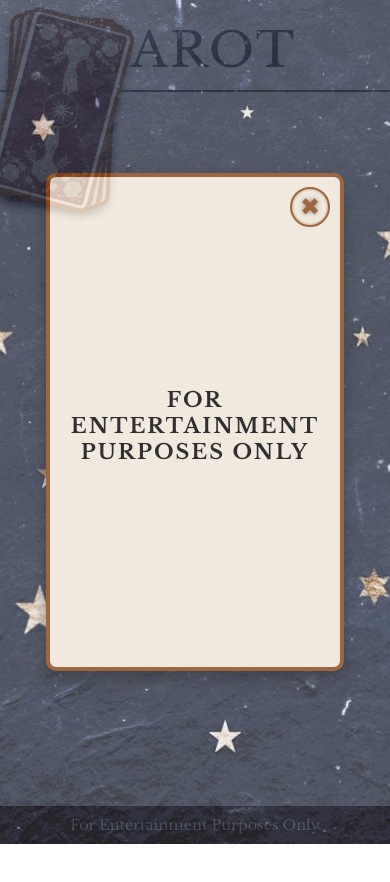
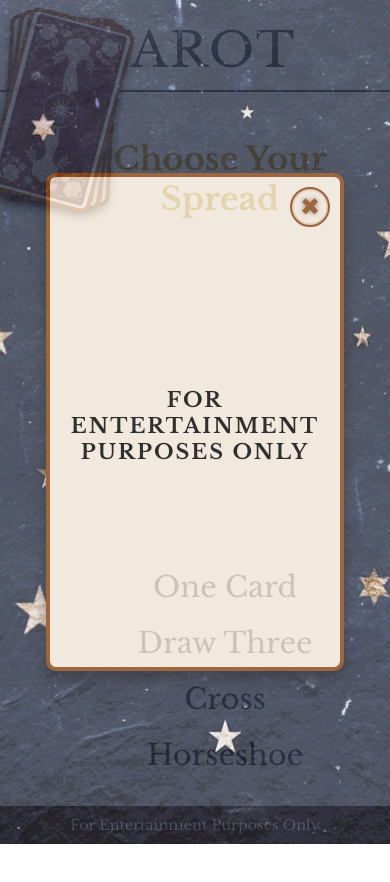
Before and after one commit to aRonnieAlsop/tarot_game, a React (Create React App) app: page /cardspread in a window 390 px wide. Shown: the top 882 px of the page. Built offline with nearby package versions, Linux system fonts and the light colour scheme.

Commit message:
'spread links wip'

```diff
--- a/src/App.js
+++ b/src/App.js
@@ -19,6 +19,11 @@ function App() {
         <div className="global-title">TAROT</div>
         <Routes>
           <Route path="/" element={<LandingPage />} />
+          <Route path="/cardspread" element={<CardSpread />} />
+          <Route path="/one-card" element={<div>One Card Page</div>} />
+          <Route path="/draw-three" element={<div>Draw Three Page</div>} />
+          <Route path="/cross" element={<div>Cross Page</div>} />
+          <Route path="/horseshoe" element={<div>Horseshoe Page</div>} />
           <Route path="/cardspread" element={<CardSpread />} />
           </Routes>
         {/* Pop-Up Disclaimer */}
--- a/src/components/CardSpread/CardSpread.css
+++ b/src/components/CardSpread/CardSpread.css
@@ -3,10 +3,9 @@
     display: flex;
     flex-direction: row;
     align-items: center;
-    justify-content: flex-start; /* Aligns content to the left */
+    justify-content: space-evenly; /* Evenly space card-stack and nav-bar */
     height: 100vh;
     padding: 20px;
-    gap: 20px; /* Space between the stack and content */
   }
 
   /* Tarot Card Stack */
@@ -41,7 +40,49 @@
   .tarot-card:nth-child(2) { --index: 2; }
   .tarot-card:nth-child(3) { --index: 1; }
 
+/* Navigation Bar */
+.nav-section {
+    display: flex;
+    flex-direction: column; /* Stack title and nav-bar */
+    align-items: center; /* Center-align the content */
+    margin-left: 50px; /* Adjust distance from the card-stack */
+  }
 
+  /* Title Above Navigation Links */
+  .nav-title {
+    font-size: 2rem;
+    font-family: 'Libre Baskerville', serif;
+    color: rgb(178, 139, 10);
+    margin-bottom: 30px; /* Space below the title */
+    text-align: center;
+  }
+
+.nav-bar {
+    display: flex;
+    flex-direction: column;
+    justify-content: center;
+    align-items: center; /* Center links within the nav-bar */
+    gap: 15px; /* Space between links */
+    position: relative;
+    right: auto; /* Reset right positioning */
+  }
+
+  .nav-link {
+    text-decoration: none;
+    font-size: 1.5rem;
+    font-family: 'Libre Baskerville', serif;
+    color: #333;
+    transition: color 0.3s ease-in-out;
+  }
+
+  .nav-link:hover {
+    color: #8b4513; /* Highlight on hover */
+  }
+
+  .active {
+    font-weight: bold; /* Highlight active link */
+    color: #8b4513;
+  }
 
   /* Responsive Behavior */
   @media (max-width: 768px) {
@@ -64,6 +105,23 @@
       gap: 10px; /* Smaller gap */
     }
 
+    .nav-bar {
+        position: relative; /* Reset positioning */
+        transform: translateX(-20px);
+        align-items: center; /* Center nav links */
+        justify-content: center;
+        flex-direction: column;
+        height: 100vh; /* Display links in a row */
+        flex-wrap: wrap; /* Allow wrapping if needed */
+        gap: 20px;
+        right: auto;
+        margin-left: 50px;
+      }
+
+      .nav-link {
+        font-size: 1.8rem; /* Smaller font size for mobile */
+      }
+
   }
 
   @media (min-width: 769px) {
--- a/src/components/CardSpread/CardSpread.jsx
+++ b/src/components/CardSpread/CardSpread.jsx
@@ -1,4 +1,5 @@
 import React from 'react';
+import { NavLink } from 'react-router-dom';
 import './CardSpread.css';
 
 const CardSpread = () => {
@@ -10,6 +11,25 @@ const CardSpread = () => {
         <div className="tarot-card back-pattern"></div>
         <div className="tarot-card back-pattern"></div>
       </div>
+
+      {/* Navigation Bar */}
+      <div className="nav-section">
+        <h2 className="nav-title">Choose Your Spread</h2>
+      <nav className="nav-bar">
+        <NavLink to="/one-card" className="nav-link" activeClassName="active">
+          One Card
+        </NavLink>
+        <NavLink to="/draw-three" className="nav-link" activeClassName="active">
+          Draw Three
+        </NavLink>
+        <NavLink to="/cross" className="nav-link" activeClassName="active">
+          Cross
+        </NavLink>
+        <NavLink to="/horseshoe" className="nav-link" activeClassName="active">
+          Horseshoe
+        </NavLink>
+      </nav>
+      </div>
     </div>
   );
 };
```
